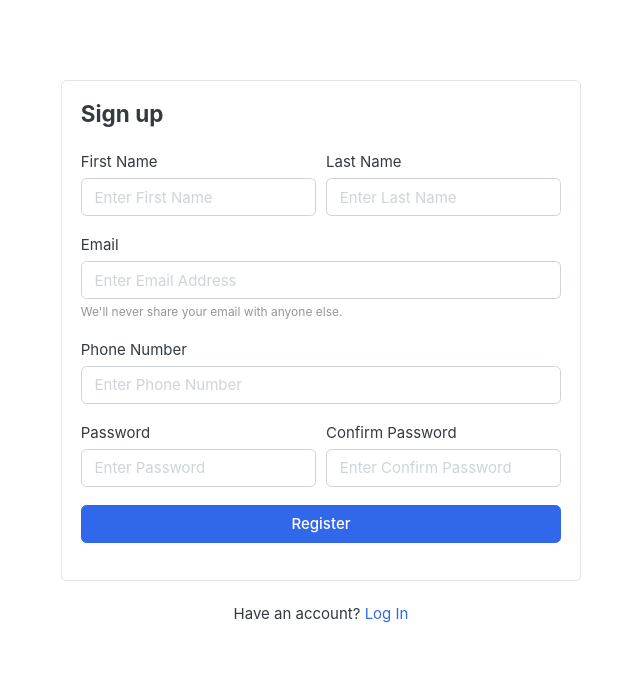
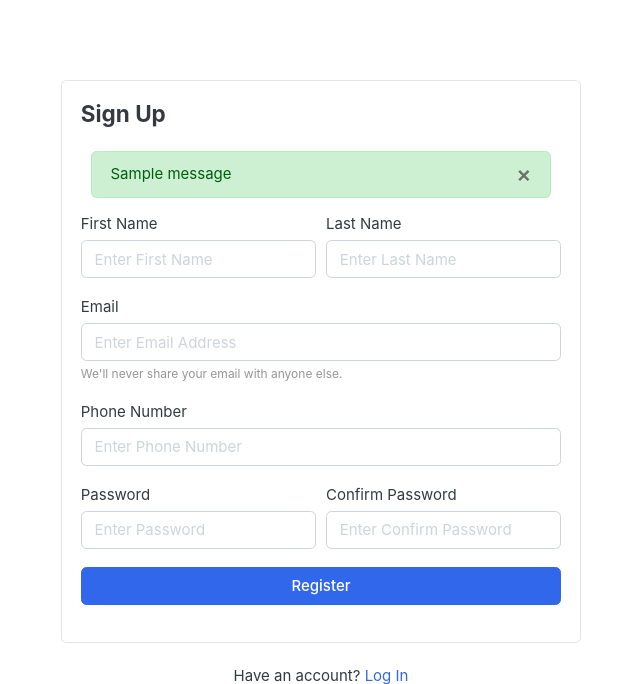
Before and after one commit to AbdulRahmanMudasser/django-greatkart, a Django app: page /accounts/register/ in a window 1280 px wide. Shown: the part 118-802 px from the top of the page, without its empty margins (319-959 px from the left). Run offline with Django 5.2, Linux system fonts and the light colour scheme; tables that the repository leaves empty hold one stand-in row (values such as "Sample post"); one stand-in notice (Sample message) is shown; some libraries are stand-ins or nearby versions; some web fonts are replaced.

Commit message:
accounts: messages implementation, js function, added alerts.html file, configured project's settings.py

```diff
--- a/accounts/views.py
+++ b/accounts/views.py
@@ -1,7 +1,9 @@
-from django.shortcuts import render
+from django.shortcuts import redirect, render
 
 from accounts.forms import RegisterUserForm
 from accounts.models import Account, AccountManager
+
+from django.contrib import messages
 
 # Register User View
 def register_user(request):
@@ -36,6 +38,11 @@ def register_user(request):
             # Save User
             user.save()
 
+            # Send Success Message
+            messages.success(request, "Registration Successful")
+
+            return redirect('register')
+
     # if Request if GET
     else:
        form = RegisterUserForm()
--- a/greatkart/settings.py
+++ b/greatkart/settings.py
@@ -11,6 +11,7 @@ https://docs.djangoproject.com/en/5.1/ref/settings/
 """
 
 from pathlib import Path
+from django.contrib.messages import constants as messages
 
 # Build paths inside the project like this: BASE_DIR / 'subdir'.
 BASE_DIR = Path(__file__).resolve().parent.parent
@@ -136,3 +137,7 @@ MEDIA_ROOT = BASE_DIR / 'media'
 # https://docs.djangoproject.com/en/5.1/ref/settings/#default-auto-field
 
 DEFAULT_AUTO_FIELD = 'django.db.models.BigAutoField'
+
+MESSAGE_TAGS = {
+    messages.ERROR: "danger",
+}
--- a/static/js/script.js
+++ b/static/js/script.js
@@ -52,7 +52,9 @@ $(document).ready(function() {
 	} // end if
 
 
-
+setTimeout(function () {
+    $('#message').fadeOut('slow')
+}, 4000)
 
 
 });
--- a/templates/accounts/register.html
+++ b/templates/accounts/register.html
@@ -8,7 +8,10 @@
 <!-- ============================ COMPONENT REGISTER   ================================= -->
 	<div class="card mx-auto" style="max-width:520px; margin-top:40px;">
       <article class="card-body">
-		<header class="mb-4"><h4 class="card-title">Sign up</h4></header>
+		<header class="mb-4"><h4 class="card-title">Sign Up</h4></header>
+
+		{% include 'includes/alerts.html' %}
+
 		<form action="{% url 'register' %}" method="post">
 				{% csrf_token %}
 
--- /dev/null
+++ b/templates/includes/alerts.html
@@ -0,0 +1,17 @@
+{% if messages %}
+<div class="messages">
+    {% for message in messages %}
+    <div id="message" class="container">
+        <div {% if message.tags %} class="alert alert-{{ message.tags }}"{% endif %} role="alert">
+
+            <button class="close" type="button" data-dismiss="alert">
+                <span aria-hidden="true">&times;</span>
+            </button>
+
+            {% if message.level == DEFAULT_MESSAGE_LEVELS.ERROR %}Important: {% endif %}
+            {{ message }}
+        </div>
+    </div>
+    {% endfor %}
+</div>
+{% endif %}
```
